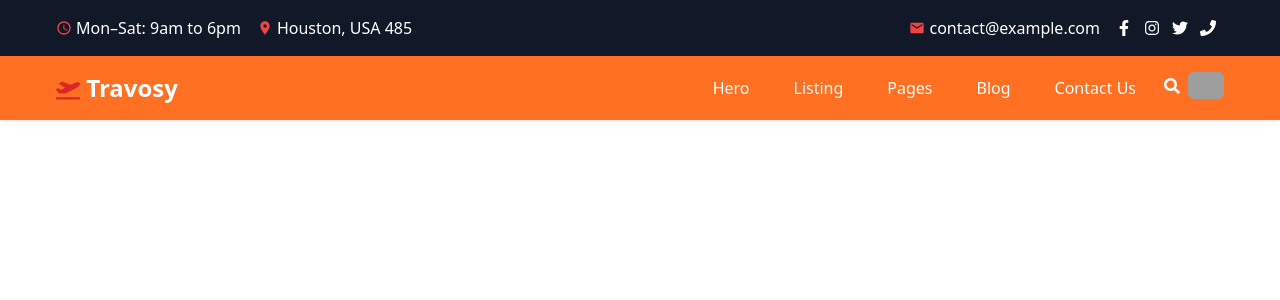
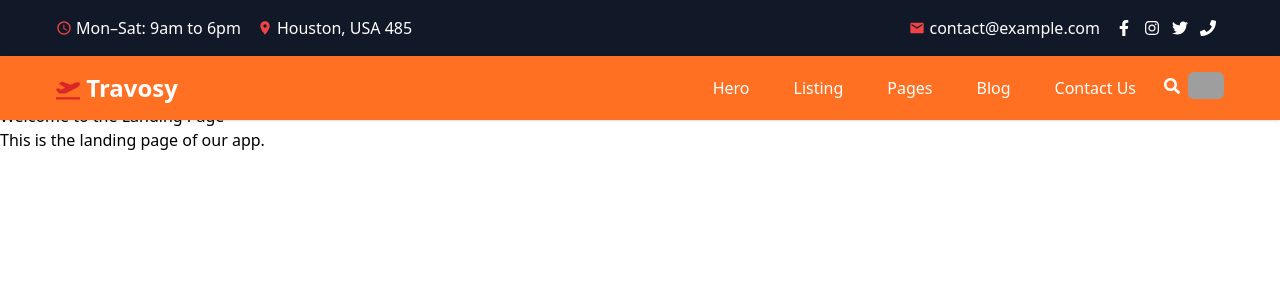
Before and after one commit to geekelo/travelsi-user-frontend-app, a React (Create React App) app: page / in a window 1280 px wide. Shown: the top 300 px of the page. Built offline with nearby package versions, Linux system fonts and the light colour scheme; grey boxes are pictures that could not be loaded.

Commit message:
Add fies for homepage and landing sections

```diff
--- a/src/App.js
+++ b/src/App.js
@@ -1,9 +1,16 @@
+import { Route, Routes, BrowserRouter as Router } from 'react-router-dom';
+import Home from './components/homepage/Home';
 import Navbar from './components/Navbar';
 
 function App() {
   return (
     <div>
-      <Navbar />
+      <Router>
+        <Navbar />
+        <Routes>
+          <Route path="/" element={<Home />} />
+        </Routes>
+      </Router>
     </div>
   );
 }
--- /dev/null
+++ b/src/components/homepage/Home.jsx
@@ -0,0 +1,11 @@
+import Landing from './Landing';
+
+function Home() {
+  return (
+    <div>
+      <Landing />
+    </div>
+  );
+}
+
+export default Home;
--- /dev/null
+++ b/src/components/homepage/Landing.jsx
@@ -0,0 +1,12 @@
+function Landing() {
+  return (
+    <div>
+      <h1>Welcome to the Landing Page</h1>
+      <p>This is the landing page of our app.</p>
+      <h1>Welcome to the Landing Page</h1>
+      <p>This is the landing page of our app.</p>
+    </div>
+  );
+}
+
+export default Landing;
```
